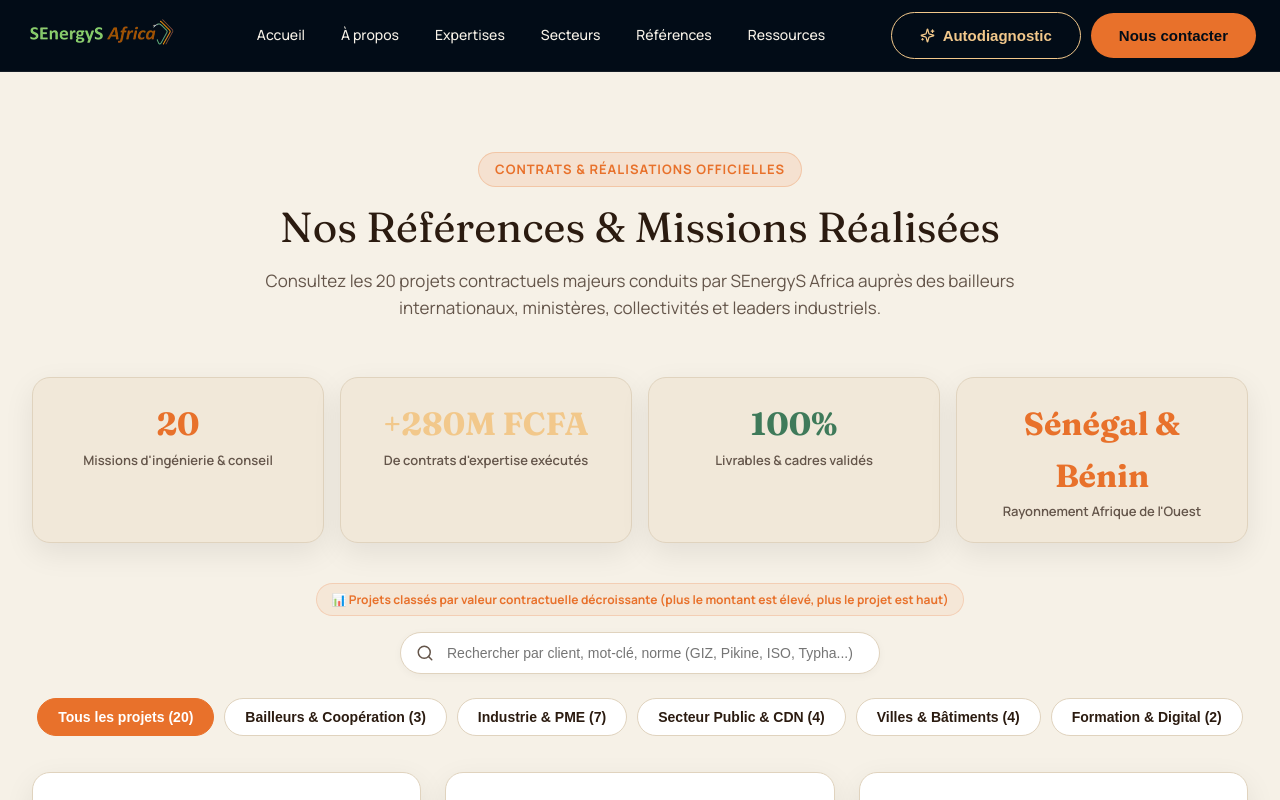
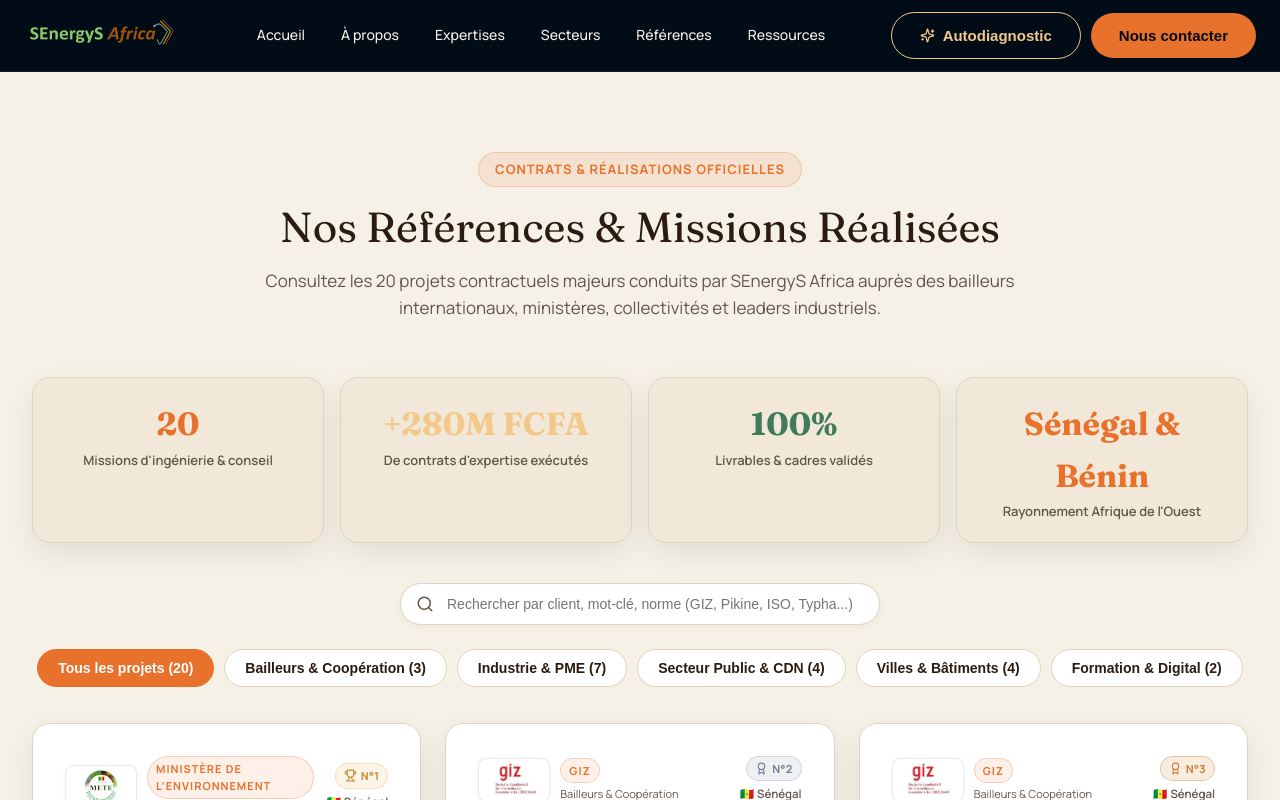
Before and after one commit to SarrMouhamadu/SEA, a React (Vite) app in the folder client/: page /produits in a window 1280 px wide. Shown: the top 800 px of the page. Built offline with nearby package versions, Linux system fonts and the light colour scheme.

Commit message:
fix(references): suppression du bandeau explicatif de classement par valeur

```diff
--- a/client/src/pages/References.jsx
+++ b/client/src/pages/References.jsx
@@ -99,23 +99,6 @@ export default function References() {
 
         {/* Barre de Recherche et Onglets Filtres */}
         <div style={{ marginBottom: '36px' }}>
-
-          <div style={{ textAlign: 'center', marginBottom: '16px' }}>
-            <span style={{
-              display: 'inline-flex',
-              alignItems: 'center',
-              gap: '6px',
-              fontSize: '12px',
-              fontWeight: 700,
-              color: 'var(--color-orange)',
-              background: 'rgba(232, 113, 43, 0.08)',
-              padding: '6px 14px',
-              borderRadius: '9999px',
-              border: '1px solid rgba(232, 113, 43, 0.2)'
-            }}>
-              📊 Projets classés par valeur contractuelle décroissante (plus le montant est élevé, plus le projet est haut)
-            </span>
-          </div>
 
           {/* Recherche textuelle rapide */}
           <div style={{
```
